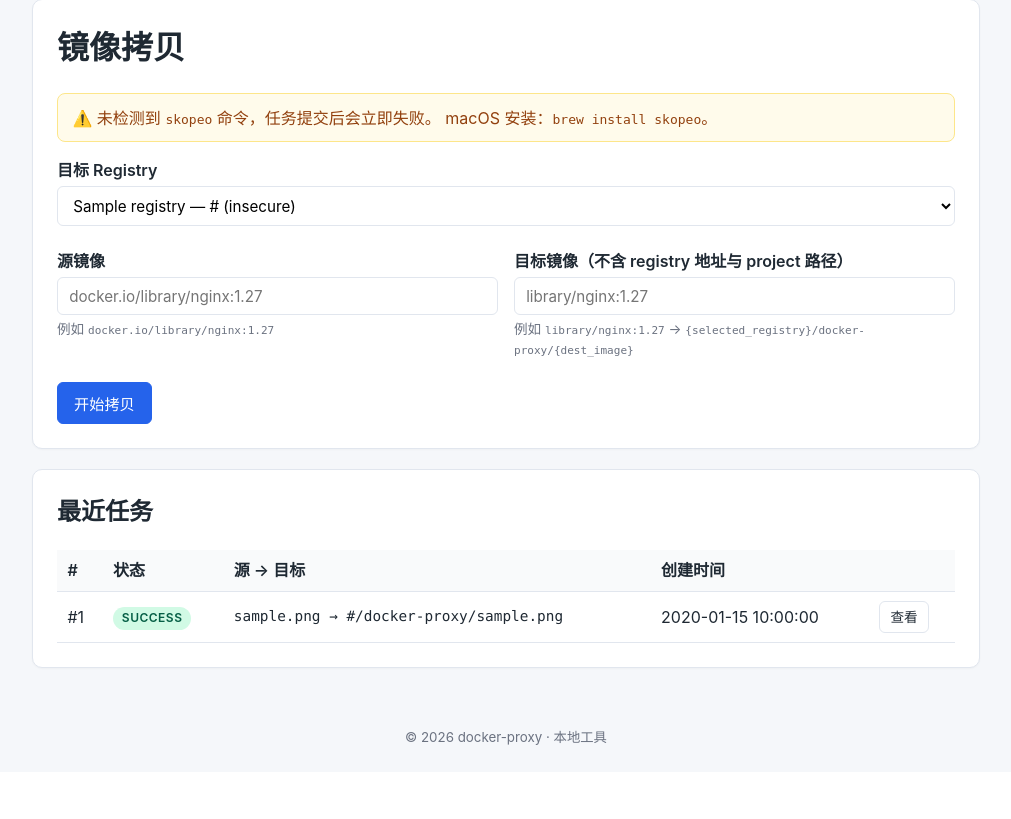
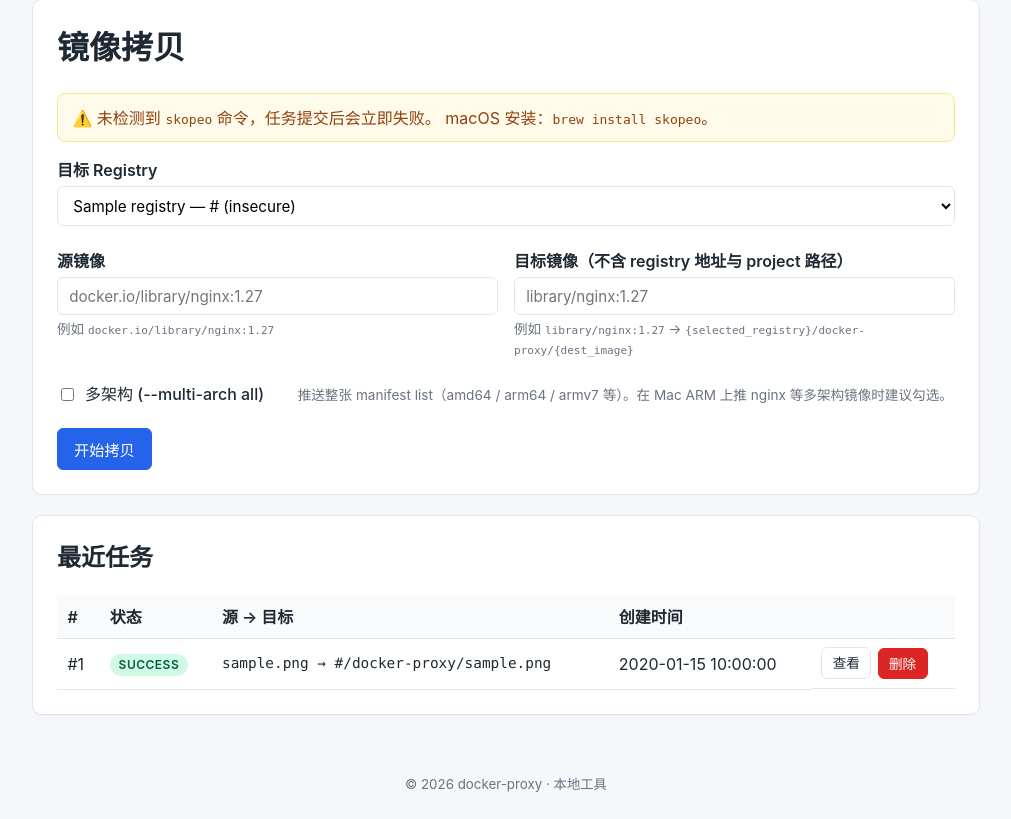
Before and after one commit to conkayyan/docker-proxy, a Flask app: page / in a window 1280 px wide. Shown: the part 74-893 px from the top of the page, without its empty margins (134-1145 px from the left). Before the commit the page ends 819 px from the top, so only its background shows below. Run offline with Flask 3, Linux system fonts and the light colour scheme; a user stored in the database is signed in; tables that the repository leaves empty hold one stand-in row (values such as "Sample post").

Commit message:
feat: support --multi-arch all + task retry/delete
镜像拷贝表单新增「多架构 (--multi-arch all)」复选框，勾选后
_build_command 会插入 --multi-arch=all。CopyTask 增加 multi_arch
列持久化该选项，重试时仍按原设置重建命令。
任务详情页与仪表盘列表加入重试 / 删除入口：
- POST /tasks/<id>/retry：仅终态可用，重置状态并重新入队
- POST /tasks/<id>/delete：仅终态可用，运行中任务拒绝删除
SQLite 通过 ALTER TABLE 在线增加 multi_arch 列，旧任务默认为 false。

```diff
--- a/app.py
+++ b/app.py
@@ -135,6 +135,7 @@ class CopyTask(db.Model):
     error = db.Column(db.Text, default="", nullable=False)
     command = db.Column(db.Text, default="", nullable=False)
     return_code = db.Column(db.Integer)
+    multi_arch = db.Column(db.Boolean, default=False, nullable=False)
     created_at = db.Column(db.DateTime, default=datetime.utcnow)
     started_at = db.Column(db.DateTime)
     finished_at = db.Column(db.DateTime)
@@ -192,6 +193,10 @@ class CopyForm(FlaskForm):
         validators=[DataRequired()],
         description="例如 library/nginx:1.27（不含 registry 地址）",
     )
+    multi_arch = BooleanField(
+        "多架构 (--multi-arch all)",
+        description="推送整张 manifest list（amd64 / arm64 / armv7 等）。在 Mac ARM 上推 nginx 等多架构镜像时建议勾选。",
+    )
     submit = SubmitField("开始拷贝")
 
 
@@ -218,6 +223,8 @@ def _ensure_worker() -> None:
 
 def _build_command(task: CopyTask) -> list[str]:
     cmd: list[str] = ["skopeo", "copy"]
+    if task.multi_arch:
+        cmd.append("--multi-arch=all")
     if task.registry.insecure:
         cmd.append("--dest-tls-verify=false")
     cmd.append(f"docker://{task.source_image}")
@@ -679,6 +686,7 @@ def copy_create():
 
     source = (request.form.get("source_image") or "").strip()
     dest = (request.form.get("dest_image") or "").strip()
+    multi_arch = request.form.get("multi_arch") in ("1", "on", "true", "yes")
     if not source or not dest:
         flash("源镜像和目标镜像不能为空", "error")
         return redirect(url_for("dashboard"))
@@ -688,6 +696,7 @@ def copy_create():
         registry_id=reg.id,
         source_image=source,
         dest_image=dest.lstrip("/"),
+        multi_arch=multi_arch,
         status="pending",
     )
     db.session.add(task)
@@ -707,6 +716,55 @@ def task_detail(task_id: int):
         flash("任务不存在", "error")
         return redirect(url_for("dashboard"))
     return render_template("task.html", task=task)
+
+
+@app.route("/tasks/<int:task_id>/retry", methods=["POST"])
+@login_required
+def task_retry(task_id: int):
+    task = db.session.get(CopyTask, task_id)
+    if task is None or task.user_id != current_user.id:
+        flash("任务不存在", "error")
+        return redirect(url_for("dashboard"))
+    if task.status in ("pending", "running"):
+        flash("任务正在排队或运行中，无需重试", "error")
+        return redirect(url_for("task_detail", task_id=task.id))
+    if task.status not in ("success", "failed"):
+        flash("当前状态不允许重试", "error")
+        return redirect(url_for("task_detail", task_id=task.id))
+
+    # 重置后重新入队；保留 created_at 以便追溯首次提交时间
+    task.status = "pending"
+    task.log = ""
+    task.error = ""
+    task.command = ""
+    task.return_code = None
+    task.started_at = None
+    task.finished_at = None
+    db.session.commit()
+
+    _ensure_worker()
+    task_queue.put(task.id)
+    flash(f"任务 #{task.id} 已重新加入队列", "success")
+    return redirect(url_for("task_detail", task_id=task.id))
+
+
+@app.route("/tasks/<int:task_id>/delete", methods=["POST"])
+@login_required
+def task_delete(task_id: int):
+    task = db.session.get(CopyTask, task_id)
+    if task is None or task.user_id != current_user.id:
+        flash("任务不存在", "error")
+        return redirect(url_for("dashboard"))
+    if task.status in ("pending", "running"):
+        flash("任务正在排队或运行中，不能删除", "error")
+        return redirect(url_for("task_detail", task_id=task.id))
+
+    db.session.delete(task)
+    db.session.commit()
+    flash(f"任务 #{task_id} 已删除", "success")
+
+    # 如果来源页是任务详情，回到 dashboard；否则回 dashboard
+    return redirect(request.referrer or url_for("dashboard"))
 
 
 @app.route("/api/tasks/<int:task_id>")
--- a/templates/dashboard.html
+++ b/templates/dashboard.html
@@ -41,6 +41,14 @@
       </small>
     </label>
 
+    <label class="checkbox full">
+      <input type="checkbox" name="multi_arch" value="1" />
+      <span>多架构 (--multi-arch all)</span>
+      <small style="display:block; color:var(--muted); margin-left:1.6rem;">
+        推送整张 manifest list（amd64 / arm64 / armv7 等）。在 Mac ARM 上推 nginx 等多架构镜像时建议勾选。
+      </small>
+    </label>
+
     <div class="full">
       <button type="submit" class="btn primary">开始拷贝</button>
     </div>
@@ -68,7 +76,14 @@
         <td><span class="badge badge-{{ t.status }}">{{ t.status }}</span></td>
         <td class="mono">{{ t.source_image }} → {{ t.registry.url }}/{{ project_dest(t.dest_image) }}</td>
         <td>{{ t.created_at.strftime('%Y-%m-%d %H:%M:%S') }}</td>
-        <td><a class="btn small" href="{{ url_for('task_detail', task_id=t.id) }}">查看</a></td>
+        <td class="row-actions">
+          <a class="btn small" href="{{ url_for('task_detail', task_id=t.id) }}">查看</a>
+          {% if t.status not in ('pending', 'running') %}
+          <form method="post" action="{{ url_for('task_delete', task_id=t.id) }}" onsubmit="return confirm('确认删除任务 #{{ t.id }} 的记录？');" style="display:inline;">
+            <button type="submit" class="btn small danger">删除</button>
+          </form>
+          {% endif %}
+        </td>
       </tr>
       {% endfor %}
     </tbody>
```
Also changed, not shown: templates/task.html (+13 -1 lines).
